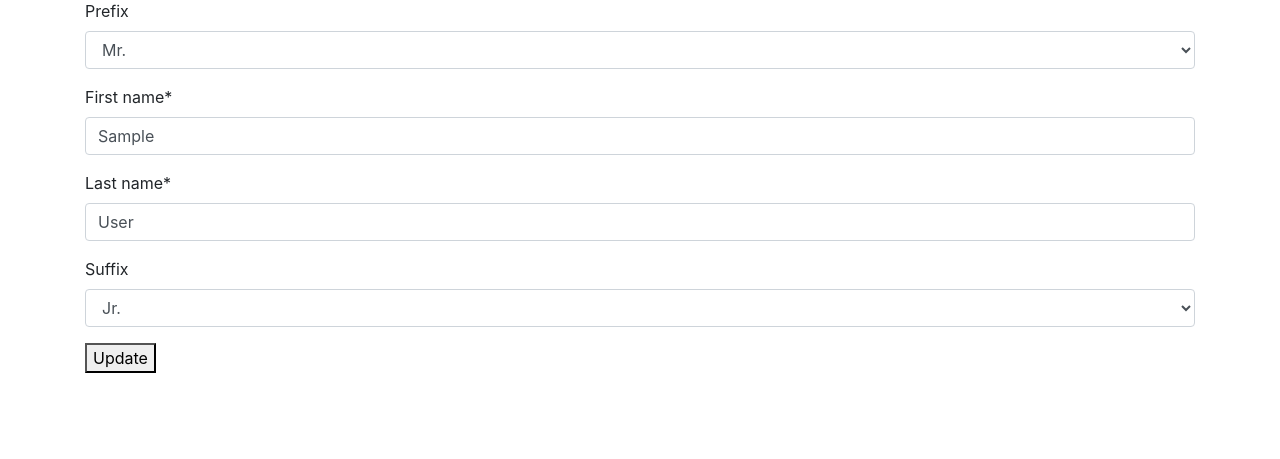
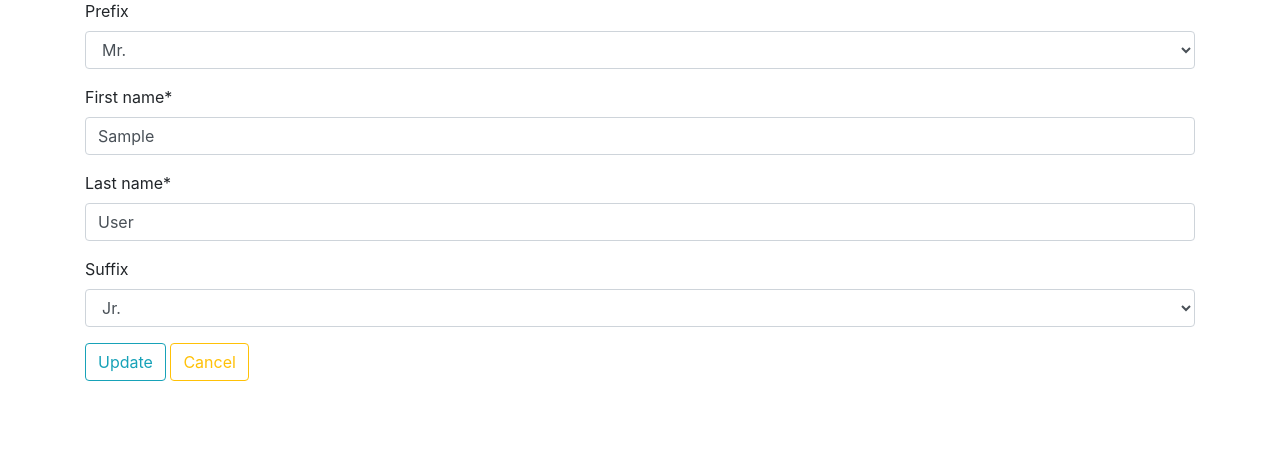
Before and after one commit to Simonm17/medigal, a Django app: page /applicants/1/update/ in a window 1280 px wide. Shown: the part 121-580 px from the top of the page. Run offline with Django 3.2, Linux system fonts and the light colour scheme; a user stored in the database is signed in; tables that the repository leaves empty hold one stand-in row (values such as "Sample post"); some libraries are stand-ins or nearby versions.

Commit message:
updated persons templates

```diff
--- a/applicants/templates/applicants/applicant_detail.html
+++ b/applicants/templates/applicants/applicant_detail.html
@@ -22,9 +22,9 @@
                         <div class="d-flex border-bottom">
                             <div class="mr-2">
                                 <h6>{{ a.address_type }} Address:</h6>
-                                <p>{{ a.address }}{% if a.suite_number %}, {{ a.suite_number }}{% endif %}
+                                <p>{{ a.address1.upper }}{% if a.address2 %}, {{ a.unit_type }} {{ a.address2.upper }}{% endif %}
                                 </p>
-                                <p>{{ a.city }}, {{ a.state }} {{ a.zipcode }}</p>
+                                <p>{{ a.city.upper }}, {{ a.state.upper }} {{ a.zipcode }}</p>
                             </div>
                             <div class="mx-2">
                                 <a href="{% url 'address_update' a.id %}?next={{ request.path }}">Edit</a>
--- a/applicants/templates/applicants/applicant_update.html
+++ b/applicants/templates/applicants/applicant_update.html
@@ -12,9 +12,14 @@
 
 
 {% block row %}
-    <form method="POST">
-        {% csrf_token %}
-        {{ form|crispy }}
-        <button type="submit">Update</button>
-    </form>
+<div class="row">
+    <div class="col">
+        <form method="POST">
+            {% csrf_token %}
+            {{ form|crispy }}
+            <button class="btn btn-outline-info" type="submit">Update</button>
+            <a class="btn btn-outline-warning" href="{% url 'applicant_detail' object.id %}">Cancel</a>
+        </form>
+    </div>
+</div>
 {% endblock %}
--- a/contacts/models.py
+++ b/contacts/models.py
@@ -30,7 +30,7 @@ class Address(models.Model):
     zipcode = models.IntegerField(verbose_name='Postal Code')
 
     def __str__(self):
-        return f'{self.address1}, {self.city[0:5]}, {self.state} {self.zipcode}'
+        return f'{self.address1}, {self.city}, {self.state} {self.zipcode}'
 
     def get_absolute_url(self):
         return reverse('address_detail', kwargs={'pk': self.pk})
--- a/doctors/templates/doctors/doctor_detail.html
+++ b/doctors/templates/doctors/doctor_detail.html
@@ -22,9 +22,9 @@
                         <div class="d-flex border-bottom">
                             <div class="mr-2">
                                 <h6>{{ a.address_type }} Address</h6>
-                                <p>{{ a.address }}{% if a.suite_number %}, {{ a.suite_number }}{% endif %}
+                                <p>{{ a.address1.upper }}{% if a.address2 %}, {{ a.unit_type }} {{ a.address2.upper }}{% endif %}
                                 </p>
-                                <p>{{ a.city }}, {{ a.state }} {{ a.zipcode }}</p>
+                                <p>{{ a.city.upper }}, {{ a.state.upper }} {{ a.zipcode }}</p>
                             </div>
                             <div class="mx-2">
                                 <a href="{% url 'address_update' a.id %}?next={{ request.path }}">Edit</a>
```
